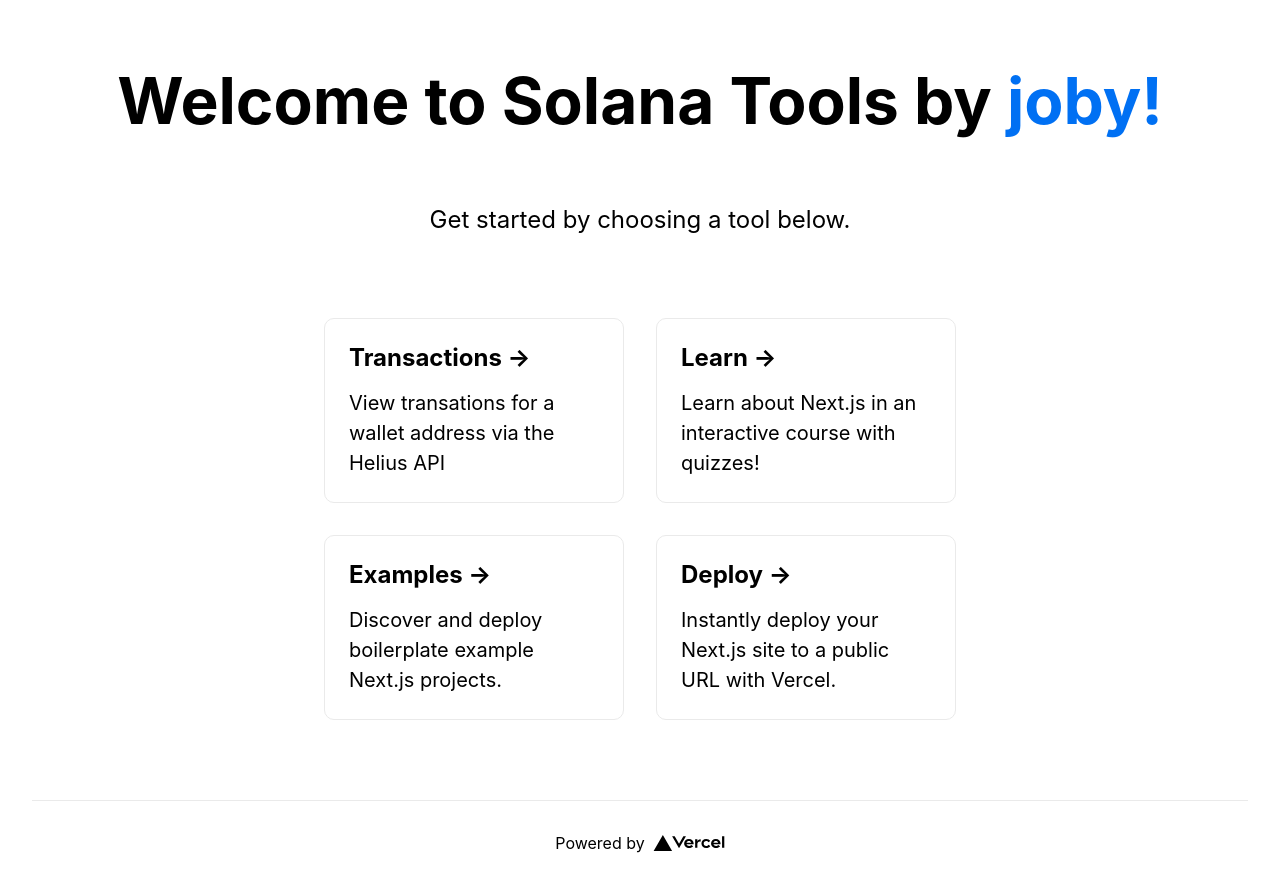
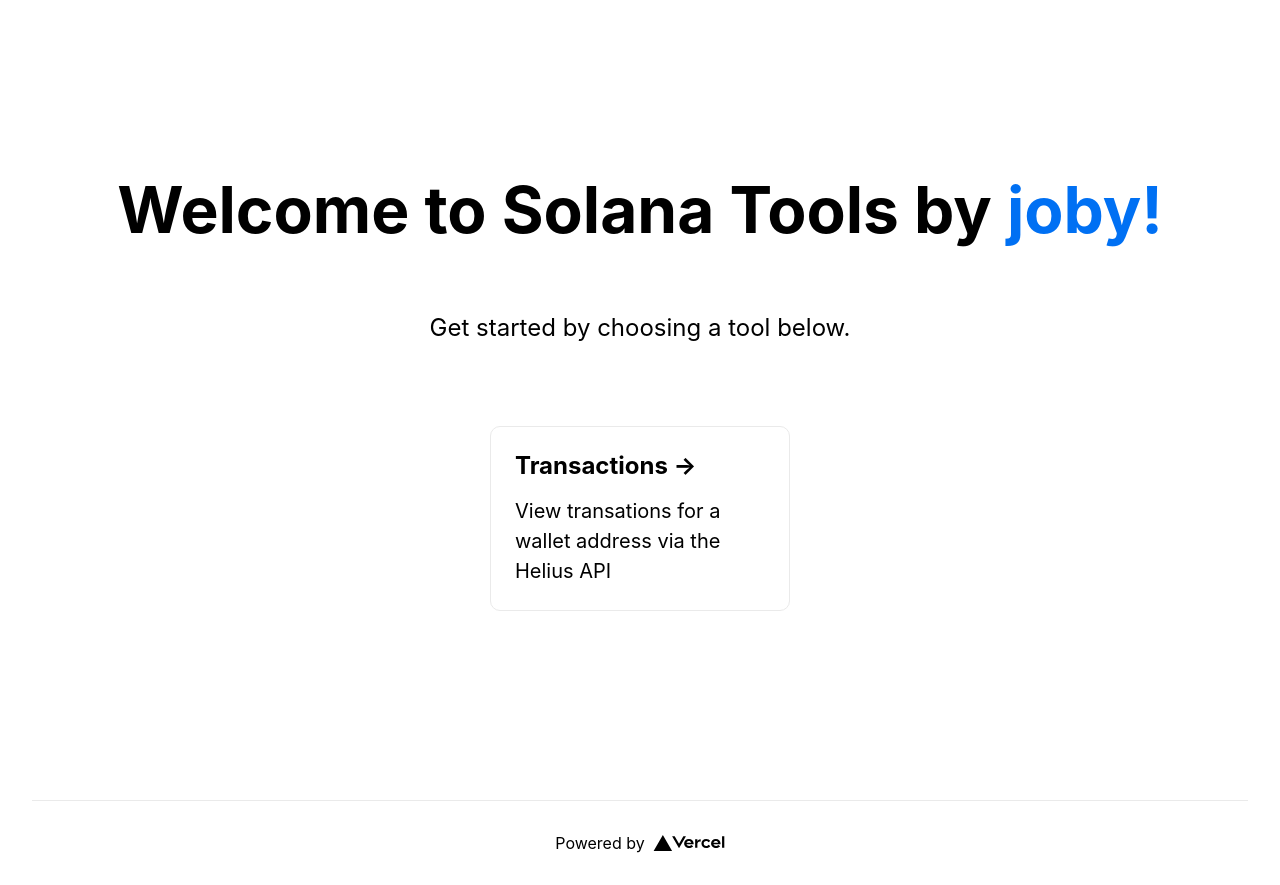
Before and after one commit to itmejoby/sol-tools, a Next.js app: page / in a window 1280 px wide. Built offline with nearby package versions, Linux system fonts and the light colour scheme.

Commit message:
remove extra default pages from the start

```diff
--- a/pages/index.js
+++ b/pages/index.js
@@ -29,28 +29,6 @@
             </a>
           </Link>
 
-          <a href="https://nextjs.org/learn" className={styles.card}>
-            <h2>Learn &rarr;</h2>
-            <p>Learn about Next.js in an interactive course with quizzes!</p>
-          </a>
-
-          <a
-            href="https://github.com/vercel/next.js/tree/canary/examples"
-            className={styles.card}
-          >
-            <h2>Examples &rarr;</h2>
-            <p>Discover and deploy boilerplate example Next.js projects.</p>
-          </a>
-
-          <a
-            href="https://vercel.com/new?utm_source=create-next-app&utm_medium=default-template&utm_campaign=create-next-app"
-            className={styles.card}
-          >
-            <h2>Deploy &rarr;</h2>
-            <p>
-              Instantly deploy your Next.js site to a public URL with Vercel.
-            </p>
-          </a>
         </div>
       </main>
 
```
